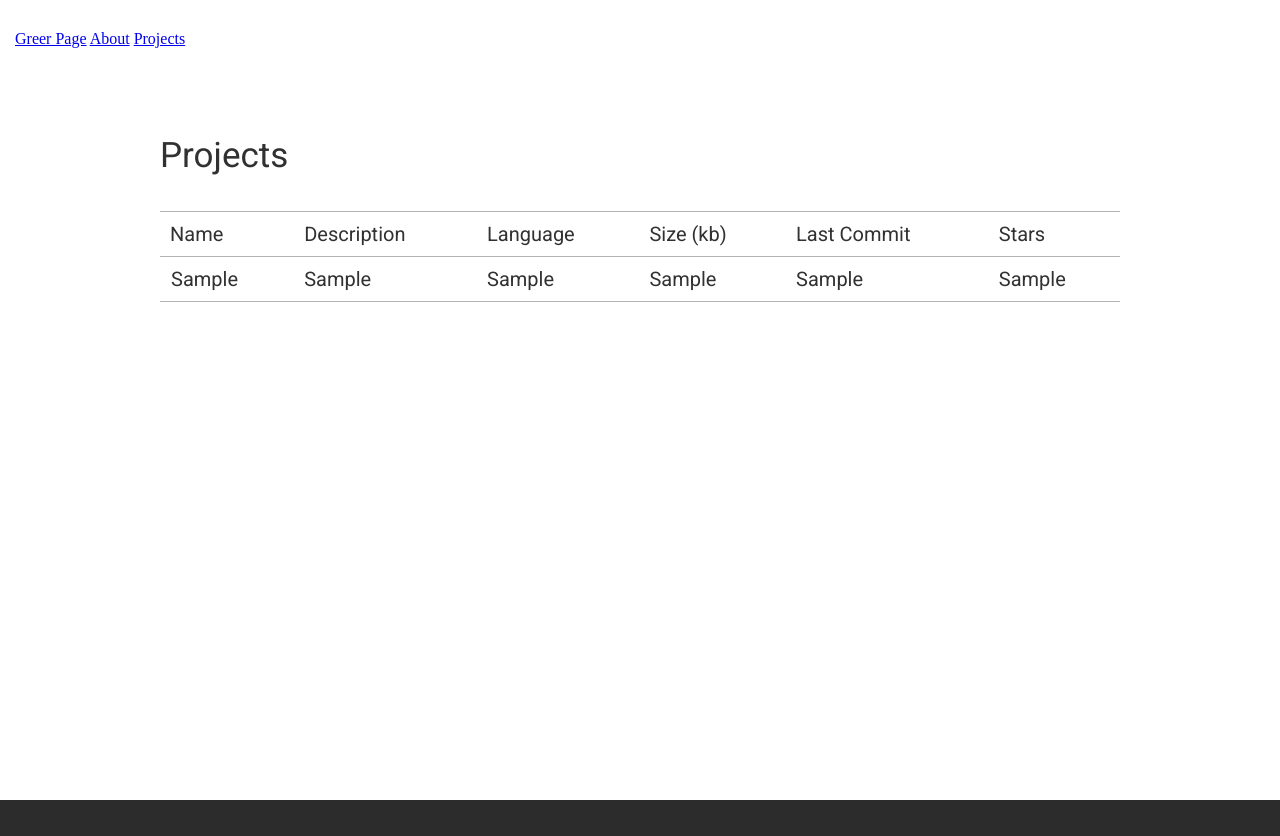
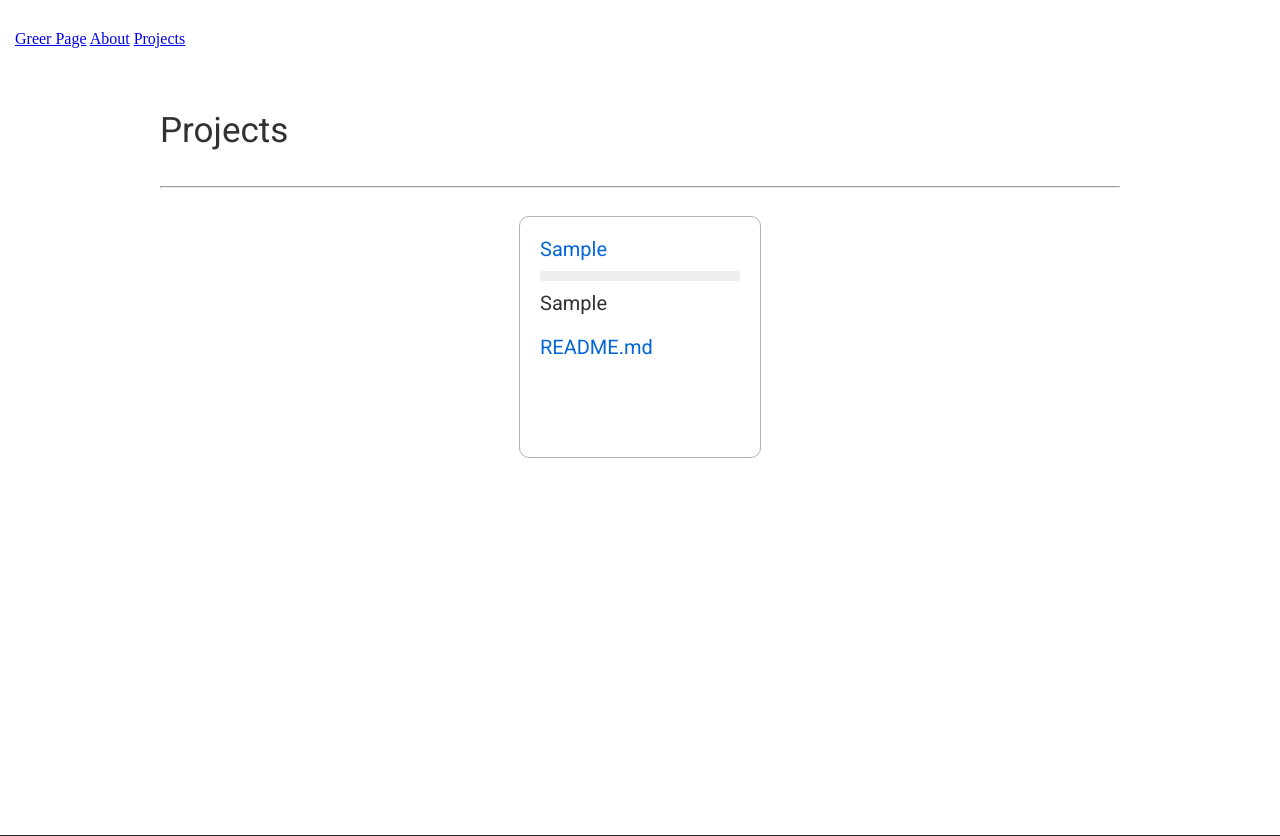
Before and after one commit to GreerPage/website-django, a Django app: template templates/projects.html in a window 1280 px wide. Shown: the top 836 px of the page. Run offline with Django 3.2, Linux system fonts and the light colour scheme; the template is opened without the code that fills it: most values are stand-ins (such as "Sample title", 1, 10 or a date in 2020); parts of the project's set-up code (start-up, migrations or seed data) failed here and were passed over; some libraries are stand-ins or nearby versions.

Commit message:
forgot to commit as I was going but I completely reworked the projects page

```diff
--- a/projects/views.py
+++ b/projects/views.py
@@ -6,7 +6,7 @@ from django.http import HttpResponse, Http404
 def index(request):
     context = {
         'repos': git.getInfoForTable,
-        'repos1': git.getInfoForTable,
+        'colors': vars.repocolors,
         'linknum': '1',
         'bottom': True,
         'sociallinks': zip(vars.medialinks, vars.imgnames),
--- a/static/script.js
+++ b/static/script.js
@@ -8,8 +8,19 @@ function VisibilityIdToggle(idname){
         document.getElementById(idname).style.visibility = "hidden";
         return 0;
     }
+
 }
-
+function DisplayIdToggle(idname) {
+    var x = document.getElementById(idname);
+    if(window.getComputedStyle(x).display === "none"){
+        document.getElementById(idname).style.display = "block";
+        return 0;
+    }
+    if(window.getComputedStyle(x).display === "block"){
+        document.getElementById(idname).style.display = "none";
+        return 0;
+    }
+}
 function Slide(idname){
     document.getElementById(idname).classList.toggle('closed');
     return 0;
--- a/static/style.css
+++ b/static/style.css
@@ -12,16 +12,6 @@ html, body {
   cursor: pointer;
   padding: 5px;
   border-radius: 12px;
-}
-.TableOuter::-webkit-scrollbar {
-  height: 7px;
-}
-.TableOuter::-webkit-scrollbar-track {
-  background-color: transparent;
-}
-.TableOuter::-webkit-scrollbar-thumb {
-    border-radius: 10px;
-    background-color: #b3b3b3;
 }
 
 .btn:hover {
@@ -113,7 +103,60 @@ html, body {
   top: 30px;
   left: 15px;
 }
-
+.project-main {
+  width: 50%;
+  min-height: 100%;
+  position: relative;
+  top: 75px;
+  left: 50%;
+  transform: translatex(-50%);
+}
+.repo-container {
+  border: #b3b3b3 solid 1px;
+  border-radius: 10px;
+  padding: 20px;
+  height: 200px;
+  width:200px;
+  margin: 20px;
+  display: block;
+  transition: border 0.2s;
+  font-family: 'Roboto', sans-serif;
+  color: #313131;
+  font-size: 20px;
+}
+.git-dot {
+  height: 10px;
+  width: 10px;
+  border-radius: 50%;
+  background-color: #bbb;
+  display: inline-block;
+  margin: 0px 4px;
+}
+.lang-button {
+  border: 0;
+  display: block;
+  height: 10px;
+  width: 100%;
+  margin-top: 10px;
+  border-radius: 3px;
+}
+.repo-container:hover {
+  border: #b3b3b3 solid 2px;
+}
+.repos-container {
+  display: flex;
+  flex-flow: row wrap;
+  justify-content: space-evenly;
+}
+.git-link {
+  font-size: 20px;
+  font-family: 'Roboto', sans-serif;
+  text-decoration: none;
+  color: #0366d6;
+}
+.git-link:hover {
+  text-decoration: underline;
+}
 .homeimg{
   background-image: url("images/img1.jpg");
   height: 100vh;
@@ -136,7 +179,7 @@ html, body {
   z-index: 0;
   background-color: white;
   min-height:100vh;
-  height: auto;
+  height: fit-content;
   background-size: cover;
   background-position: center center;
   background-position: fixed;
@@ -273,6 +316,7 @@ html, body {
   margin-left: 50%;
   transform: translatex(-50%);
   overflow-x: auto;
+  overflow-y: hidden;
 }
 .centertext{
   color: #313131;
@@ -312,6 +356,9 @@ html, body {
 }
 @media screen and (max-width: 1300px) {
   .gittextbox{
+    width: 75%;
+  }
+  .project-main {
     width: 75%;
   }
 }
@@ -367,10 +414,12 @@ html, body {
     width: 100%;
     background-color: white;
     position: absolute;
+    top: 0px;
     transition-property: all;
     transition-duration: 0.5s;
     transition-timing-function: cubic-bezier(0, 1, 0.5, 1);
     opacity: 1;
+
   }
   .smallmenu.closed{
     max-height: 0;
--- a/templates/projects.html
+++ b/templates/projects.html
@@ -7,30 +7,25 @@
 
 {% block body %}
     <div class="projectimg">
-        <div class="TableOuter">
+        <div class="project-main">
             <div class="projecttitle"><p>Projects</p></div>
-            <table class="gittable">
-                <tr class="gitrow">
-                    <th class="tabletext">Name</th>
-                    <th class="tabletext">Description</th>
-                    <th class="tabletext">Language</th>
-                    <th class="tabletext">Size (kb)</th>
-                    <th class="tabletext">Last Commit</th>
-                    <th class="tabletext">Stars</th>
-                </tr>
+            <hr>
+            <div class="repos-container">
                 {% for repo in repos%}
-                    <tr class="gitrow">
-                        <td><a class="projectlink" href="/projects/{{repo.0}}">{{repo.0}}</a></td>
-                        <td class="tabletext">{{repo.2}}</td>
-                        <td class="tabletext">{{repo.6}}</td>
-                        <td class="tabletext">{{repo.3}}</td>
-                        <td class="tabletext">{{repo.5}}</td>
-                        <td class="tabletext">{{repo.4}}</td>
-                    </tr class="gitrow">
+                    <div class='repo-container'>
+                        <a class="git-link" href="{{repo.1}}" target="_blank">{{repo.0}}</a>
+                        <button class="lang-button" style="background-color: {{repo.4}};" onclick="DisplayIdToggle('{{repo.0}}-hidden')"></button>
+                        <div id="{{repo.0}}-hidden" style="display: none;">
+                            <span class="git-dot" style="background-color: {{repo.4}};"></span>
+                            <span>{{repo.3}}</span>
+                        </div>
+                        <p style="margin-top: 10px;">{{repo.2}}</p>
+                        <a class="git-link"href="/projects/{{repo.0}}">README.md</a>
+                    </div>
                 {% endfor %}
-            </table>
+            </div>
         </div>
-        <div style="height: 50px; width: 100%;"></div>
+        <div style="height: 20vh; width: 100%;"></div>
     </div>
     <div class='projectreadmore'>
         <div class='projectreadmoretext'>
```
Also changed, not shown: webvars/git.py (+32 -7 lines), webvars/vars.py (+2 -0 lines).
